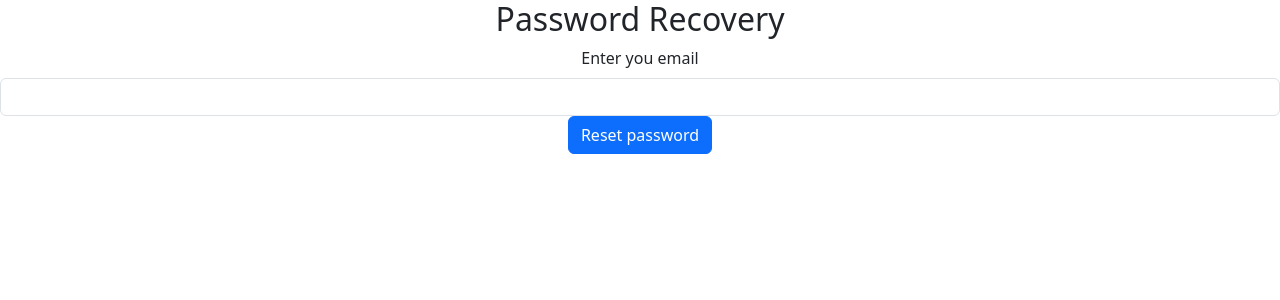
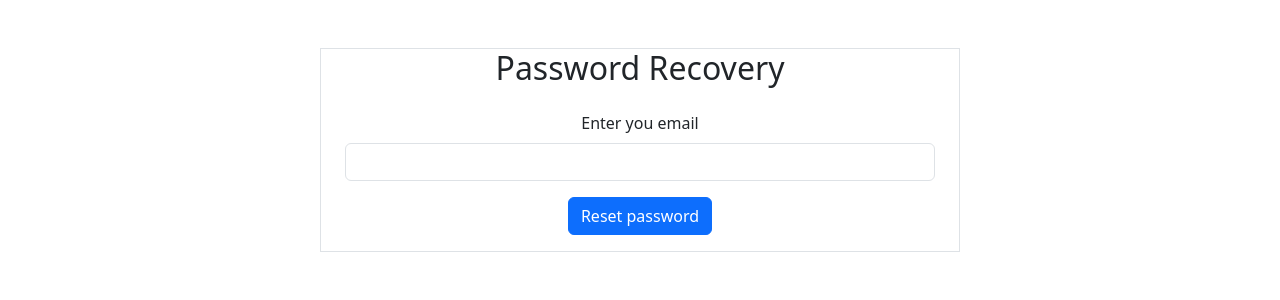
Before and after one commit to amareshotta01/DriveGuard, a React (Create React App) app: page /forget-password in a window 1280 px wide. Shown: the top 300 px of the page. Built offline with nearby package versions, Linux system fonts and the light colour scheme.

Commit message:
Forget&Reset Password Updated

```diff
--- a/src/App.js
+++ b/src/App.js
@@ -9,6 +9,7 @@ import './App.css';
 import { useState } from 'react';
 import Loading from './Components/Loading/loading';
 import ForgetPassword from './Components/ForgetPassword/ForgetPassword';
+import ResetPassword from './Components/ForgetPassword/ResetPassword';
 
 
 function App() {
@@ -24,6 +25,7 @@ function App() {
           <Route exact path="/loading" element={<Loading/>} />
           <Route exact path='/homepage' element={<HomePage/>}/>
           <Route exact path="/forget-password" element={<ForgetPassword/>} />
+          <Route exact path="/resetpassword" element={<ResetPassword/>} />
         </Routes>
       </Router>
     </div>
--- a/src/Components/ForgetPassword/ForgetPassword.js
+++ b/src/Components/ForgetPassword/ForgetPassword.js
@@ -1,5 +1,6 @@
 import React, { useState } from "react";
 import { account } from "../../Appwrite/appwrite.config";
+import ResetPassword from "./ResetPassword";
 
 
 const ForgetPassword = () => {
@@ -10,7 +11,7 @@ const ForgetPassword = () => {
     if (userEmail && userEmail.includes('@')) {
       await account.createRecovery(
         userEmail,
-        "http://localhost:3000/reset-password"
+        "http://localhost:3000/resetpassword"
       );
 
       alert("Email has been sent")
@@ -20,11 +21,11 @@ const ForgetPassword = () => {
   };
 
   return (
-    <div className="">
-      <h2 className=""> Password Recovery</h2>
-      <form className="">
-        <div className="">
-          <label for="exampleInputPassword1" className="form-label">
+    <div className="container-xl w-50 h-50 mt-5 border justify-content-center">
+      <h2 className="mb-4"> Password Recovery</h2>
+      <form className="container align-items-center">
+        <div className="mb-3">
+          <label htmlFor="exampleInputPassword1" className="form-label">
             Enter you email
           </label>
           <input
@@ -39,13 +40,14 @@ const ForgetPassword = () => {
           />
         </div>
         <button
-          className="btn btn-primary"
+          className="btn btn-primary mb-3"
           type="submit"
           onClick={(e) => forgetPassword(e)}
         >
           Reset password
         </button>
       </form>
+
     </div>
   );
 };
--- a/src/Components/ForgetPassword/ResetPassword.js
+++ b/src/Components/ForgetPassword/ResetPassword.js
@@ -24,17 +24,17 @@ const ResetPassword = () => {
         password.newPassword,
         password.repeatedPassword
       );
-      history.push("/home");
+      navigate("/homepage");
     } else {
-      toast.error('Both new password and the repeated password should be same');
+      alert('Both new password and the repeated password should be same');
     }
 
   };
 
   return (
     <div>
-      <div className="container-xl p-3 my-5 border">
-        <h2 className="text-center"> Reset your password </h2>
+      <div className="container-xl w-50 h-50 mt-5 border justify-content-center">
+        <h2 className="mb-4"> Reset your password </h2>
         <form className="container">
           <div className="mb-3">
             <label for="exampleInputPassword1" className="form-label">
@@ -73,7 +73,7 @@ const ResetPassword = () => {
             />
           </div>
           <button
-            className="btn btn-success"
+            className="btn btn-success mb-3"
             type="submit"
             onClick={(e) => changePassword(e)}
           >
@@ -81,17 +81,6 @@ const ResetPassword = () => {
           </button>
         </form>
       </div>
-      <ToastContainer
-          position="top-right"
-          autoClose={3000}
-          hideProgressBar={false}
-          newestOnTop={false}
-          closeOnClick
-          rtl={false}
-          pauseOnFocusLoss
-          draggable
-          pauseOnHover
-        />
     </div>
   );
 };
--- a/src/Components/HomePage/HomePage.css
+++ b/src/Components/HomePage/HomePage.css
@@ -6,6 +6,7 @@
     margin: 0;
     padding: 0;
     box-sizing: border-box;
+    scroll-behavior: smooth;
 }
 html::-webkit-scrollbar {
   display: none;
```
